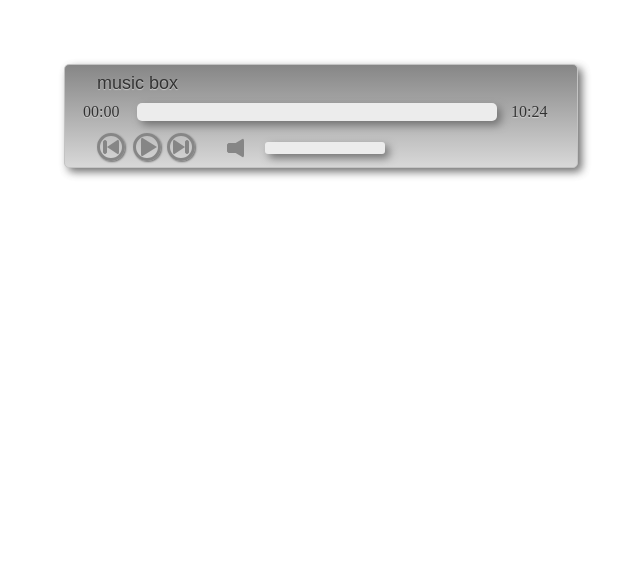
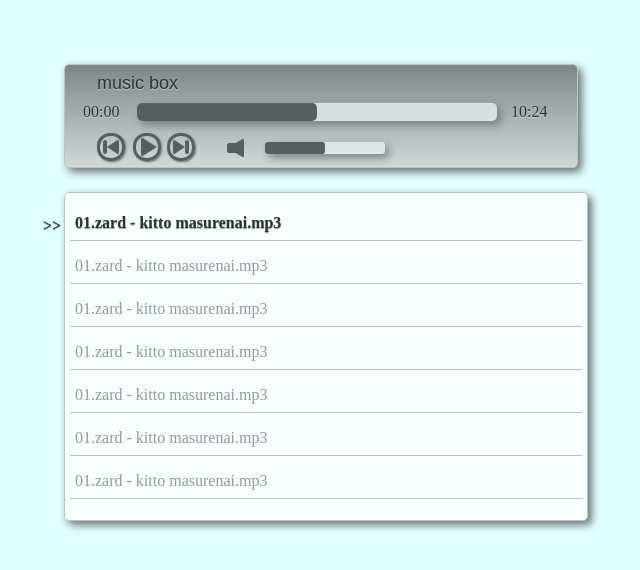
Before and after one commit to busuncle/little_program, a Jekyll site: the page musicbox.html, which Jekyll copies as it is, in a window 1280 px wide. Shown: the top 570 px of the page, without its empty margins (320-960 px from the left). Built offline with Jekyll 4.4.1, drawn with Linux system fonts in a browser that asks for light colours; nearby versions of some CDN libraries.

Commit message:
add music list

```diff
--- a/musicbox.html
+++ b/musicbox.html
@@ -7,7 +7,9 @@
 * {margin: 0; padding: 0;}
 body {
     margin: auto; width: 1024px;
+    background-color: #E0FFFF;
 }
+a {color: #000000; text-decoration: none;}
 .music_box {
     margin: auto; width: 512px;
     margin-top: 64px;
@@ -31,12 +33,20 @@ body {
 .music_name {
     position: absolute; font: 18px "Microsoft YaHei", Arial, 宋体, Sans-Serif;
     text-shadow: 0 1px 1px rgba(255, 255, 255, 0.5);
-    left: 32px; top: 8px; width: 480px;
+    left: 32px; top: 8px; width: 400px;
 }
 .elaspe_time {
     position: absolute;
     text-shadow: 0 1px 1px rgba(255, 255, 255, 0.5);
     width: 48px; left: 18px; top: 38px;
+}
+.elaspe_bar {
+    position: absolute;
+    height: 18px;
+    -moz-border-radius: 5px; -webkit-border-radius: 5px; border-radius: 5px;
+    background-color: #363636;
+    left: 72px; top: 38px;
+    width: 180px;
 }
 .duration_time {
     position: absolute;
@@ -48,22 +58,27 @@ body {
     width: 360px; height: 18px;
     -moz-border-radius: 5px; -webkit-border-radius: 5px; border-radius: 5px;
     background-color: #E8E8E8;
+    opacity: 0.8;
     left: 72px; top: 38px;
 }
 .control_button {
     position: absolute;
-    -moz-border-radius: 14px; -webkit-border-radius: 14px; border-radius: 14px;
-    border: solid 3px #696969;
+    -moz-border-radius: 13px; -webkit-border-radius: 13px; border-radius: 13px;
+    border: solid 3px #363636;
     width: 22px; height: 22px; bottom: 6px;
     -webkit-box-shadow: 1px 1px 2px #4F4F4F;
     -moz-box-shadow: 1px 1px 2px #4F4F4F;
     box-shadow: 1px 1px 2px #4F4F4F;
+    cursor: pointer;
+}
+.control_button:hover {
+    border-color: #E8E8E8;
 }
 .button_rect {
     position: absolute;
     -moz-border-radius: 3px; -webkit-border-radius: 3px; border-radius: 3px;
-    background-color: #696969;
-    border: solid 1px #696969;
+    background-color: #363636;
+    border: solid 1px #363636;
     width: 2px; height: 12px;
 }
 .pre_button {
@@ -80,7 +95,7 @@ body {
     width: 0; height: 0;
 }
 .pre_button_triangle {
-    border-right: solid 12px #696969;
+    border-right: solid 12px #363636;
     left: 7px; top: 3px;
 }
 .play_button {
@@ -89,10 +104,19 @@ body {
 .play_button_triangle {
     position: absolute;
     -moz-border-radius: 3px; -webkit-border-radius: 3px; border-radius: 3px;
-    border-left: solid 16px #696969;
+    border-left: solid 16px #363636;
     border-top: solid 10px transparent;
     border-bottom: solid 10px transparent;
     width: 0; height: 0; left: 5px; top: 1px;
+}
+.pause_button_rect_x_2 {
+    position: absolute;
+    -moz-border-radius: 3px; -webkit-border-radius: 3px; border-radius: 3px;
+    border-top: solid 1px transparent;
+    border-bottom: solid 1px transparent;
+    border-left: solid 5px #363636;
+    border-right: solid 5px #363636;
+    width: 4px; height: 16px; left: 4px; top: 2px;
 }
 .next_button {
     left: 102px;
@@ -101,7 +125,7 @@ body {
     left: 15px; top: 4px;
 }
 .next_button_triangle {
-    border-left: solid 12px #696969;
+    border-left: solid 12px #363636;
     left: 3px; top: 3px;
 }
 .volumn_icon {
@@ -112,8 +136,8 @@ body {
 .volumn_icon_rect {
     position: absolute;
     -moz-border-radius: 2px; -webkit-border-radius: 2px; border-radius: 2px;
-    background-color: #696969;
-    border: solid 1px #696969;
+    background-color: #363636;
+    border: solid 1px #363636;
     width: 8px; height: 8px; left: 2px; top: 6px;
 }
 .volumn_icon_triangle {
@@ -121,7 +145,7 @@ body {
     -moz-border-radius: 3px; -webkit-border-radius: 3px; border-radius: 3px;
     border-top: solid 6px transparent;
     border-bottom: solid 6px transparent;
-    border-right: solid 10px #696969;
+    border-right: solid 10px #363636;
     width: 0; height: 8px; left: 9px; top: 1px;
 }
 .volumn_full_bar {
@@ -129,18 +153,58 @@ body {
     width: 120px; height: 12px;
     -moz-border-radius: 3px; -webkit-border-radius: 3px; border-radius: 3px;
     background-color: #E8E8E8;
+    opacity: 0.8;
     left: 200px; bottom: 13px;
 }
+.volumn_current_bar {
+    position: absolute;
+    height: 12px;
+    -moz-border-radius: 3px; -webkit-border-radius: 3px; border-radius: 3px;
+    background-color: #363636;
+    left: 200px; bottom: 13px;
+    width: 60px;
+}
+.music_list {
+    position: absolute;
+    -moz-border-radius: 5px; -webkit-border-radius: 5px; border-radius: 5px;
+    opacity: 0.8; border: solid 1px #B5B5B5; padding: 5px;
+    top: 192px;
+    width: 512px; background-color: #FFFFFF;
+}
+.music_list ul {
+    list-style: none;
+    padding-bottom: 16px;
+}
+.music_list a {
+    color: #828282;
+}
+.music_list ul li {
+    position: relative;
+    border-bottom: solid 1px #B5B5B5;
+    padding: 16px 5px 8px;
+}
+.music_list ul li.playing a {
+    color: #000000;
+    font-weight: bold;
+    text-shadow: 0 1px 1px rgba(0, 0, 0, 0.5);
+}
+.music_list ul li.playing:before {
+    content: ">>"; width: 14px; height: 14px; padding: 3px; line-height: 14px;
+    margin: 0px; position: absolute; left: -30px; top: 18px; color: #000000;
+    font-size: 16px; font-weight: bold; text-shadow: 0 1px 1px rgba(0, 0, 0, 0.5);
+}
 </style>
+<script src="http://ajax.googleapis.com/ajax/libs/jquery/1.10.2/jquery.min.js"></script>
 </head>
 
 <body>
 <div class="music_box">
+    <audio id="player"></audio>
     <div class="music_control box_shadow">
         <div class="music_name">music box</div>
         <div class="elaspe_time">00:00</div>
+        <div class="duration_bar box_shadow"></div>
         <div class="elaspe_bar"></div>
-        <div class="duration_bar box_shadow"></div>
         <div class="process_button"></div>
         <div class="duration_time">10:24</div>
 
@@ -150,6 +214,9 @@ body {
         </div>
         <div id="play_control" class="play_button control_button">
             <div class="play_button_triangle"></div>
+            <!--
+            <div class="pause_button_rect_x_2"></div>
+            -->
         </div>
         <div class="next_button control_button">
             <div class="next_button_rect button_rect"></div>
@@ -161,11 +228,33 @@ body {
             <div class="volumn_icon_triangle"></div>
         </div>
 
+        <div class="volumn_full_bar box_shadow"></div>
         <div class="volumn_current_bar"></div>
-        <div class="volumn_full_bar box_shadow"></div>
-        <div class="play_mode"></div>
+        <div id="play_mode" class="play_mode_circle"></div>
+    </div>
+    <div class="music_list box_shadow">
+        <ul>
+            <li class="playing"><a href="#">01.zard - kitto masurenai.mp3</a></li>
+            <li><a href="#">01.zard - kitto masurenai.mp3</a></li>
+            <li><a href="#">01.zard - kitto masurenai.mp3</a></li>
+            <li><a href="#">01.zard - kitto masurenai.mp3</a></li>
+            <li><a href="#">01.zard - kitto masurenai.mp3</a></li>
+            <li><a href="#">01.zard - kitto masurenai.mp3</a></li>
+            <li><a href="#">01.zard - kitto masurenai.mp3</a></li>
+        </ul>
     </div>
 </div>
+
+<script type="text/javascript">
+    $(document).ready(function(){
+        var playing_music_id = null;
+        $(".music_list li a").click(function(){
+            $(".music_list li.playing").removeClass("playing");
+            $(this).parent().addClass("playing");
+        });
+    });
+</script>
+
 </body>
 
 </html>
```
